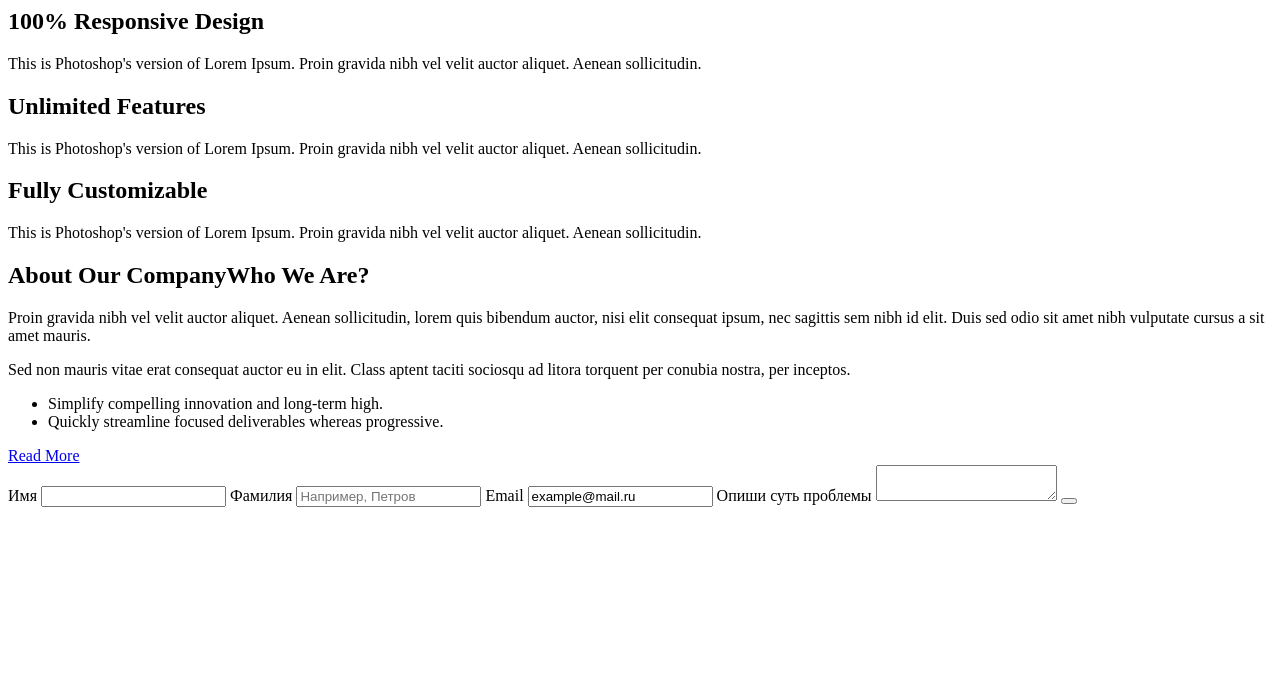
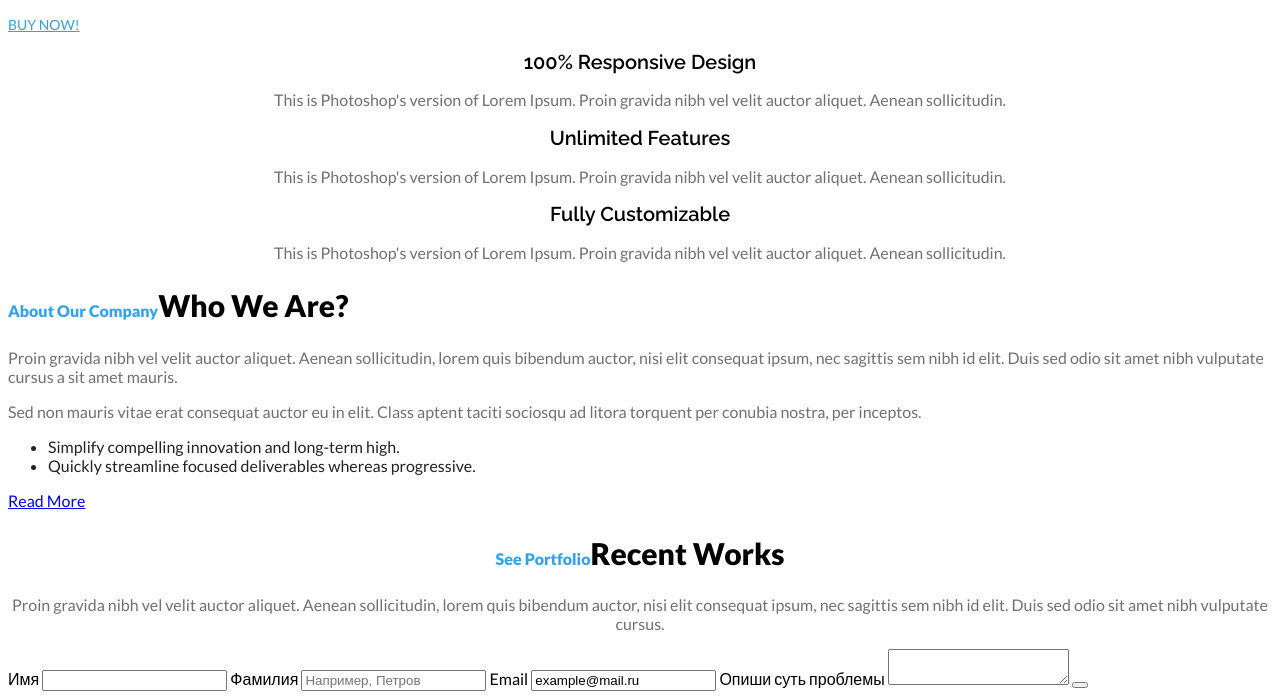
Before and after one commit to Milens2/site332, a plain HTML site: page site/index.html in a window 1280 px wide. Shown: the part 531-1230 px from the top of the page. Before the commit the page ends 1046 px from the top, so only its background shows below. Drawn offline with Linux system fonts and the light colour scheme; files that its build step writes are made by us from their sources.

Commit message:
Add files via upload

```diff
--- a/site/index.html
+++ b/site/index.html
@@ -4,7 +4,11 @@
     <meta charset="UTF-8">
     <meta name="viewport" content="width=device-width, initial-scale=1.0">
     <title>Document</title>
-    <link rel="stylesheet" href="css/style.css">
+    <link rel="preconnect" href="https://fonts.gstatic.com">
+    <link href="https://fonts.googleapis.com/css2?family=Raleway:ital,wght@0,100;0,200;0,300;0,400;0,500;0,600;0,700;0,800;0,900;1,100;1,200;1,300;1,400;1,500;1,600;1,700;1,800;1,900&display=swap" rel="stylesheet">
+    <link rel="preconnect" href="https://fonts.gstatic.com">
+    <link href="https://fonts.googleapis.com/css2?family=Lato:ital,wght@0,100;0,300;0,400;0,700;0,900;1,100;1,300;1,400;1,700;1,900&display=swap" rel="stylesheet">
+    <link rel="stylesheet" href="style.css">
 </head>
 <body>
 
@@ -38,33 +42,42 @@
                 <li><button></button></li>
             </ul>
         </nav>
-        <div>
+        <div class="title center">
         <p>Quickly Setup Your Website</p>
-        <h1>STEPUP IS DESIGNED SPECIALLY FOR STARTUPS</h1>
+        <h1>Stepup is designed specially for Startups</h1>
     </div>
-    <a href="#">Buy Now!</a>
+    <a href="#" class="btn">Buy Now!</a>
 </header>
 <main>
-    <div>
-        <h2>100% Responsive Design</h2>
-        <p>This is Photoshop's version of Lorem Ipsum. Proin gravida nibh vel velit auctor aliquet. Aenean sollicitudin.</p>
+    <div class="box center">
+        <div class="box-item">
+            <h2>100% Responsive Design</h2>
+            <p class="decription">This is Photoshop's version of Lorem Ipsum. Proin gravida nibh vel velit auctor aliquet. Aenean sollicitudin.</p>
+        </div>
+        <div class="box-item">
+            <h2>Unlimited Features</h2>
+            <p class="decription">This is Photoshop's version of Lorem Ipsum. Proin gravida nibh vel velit auctor aliquet. Aenean sollicitudin.</p>
+        </div>
+        <div class="box-item">
+            <h2>Fully Customizable</h2>
+            <p class="decription">This is Photoshop's version of Lorem Ipsum. Proin gravida nibh vel velit auctor aliquet. Aenean sollicitudin.</p>
+        </div>
     </div>
-    <div>
-        <h2>Unlimited Features</h2>
-        <p>This is Photoshop's version of Lorem Ipsum. Proin gravida nibh vel velit auctor aliquet. Aenean sollicitudin.</p>
-    </div>
-    <div>
-        <h2>Fully Customizable</h2>
-        <p>This is Photoshop's version of Lorem Ipsum. Proin gravida nibh vel velit auctor aliquet. Aenean sollicitudin.</p>
-    </div>
-    <h2><span>About Our Company</span>Who We Are?</h2>
-    <p>Proin gravida nibh vel velit auctor aliquet. Aenean sollicitudin, lorem quis bibendum auctor, nisi elit consequat ipsum, nec sagittis sem nibh id elit. Duis sed odio sit amet nibh vulputate cursus a sit amet mauris.</p>
-    <p>Sed non  mauris vitae erat consequat auctor eu in elit. Class aptent taciti sociosqu ad litora torquent per conubia nostra, per inceptos.</p>
-    <ul>
+
+    <h2 class="title-h2"><span>About Our Company</span>Who We Are?</h2>
+    <div></div>
+    <p class="decription">Proin gravida nibh vel velit auctor aliquet. Aenean sollicitudin, lorem quis bibendum auctor, nisi elit consequat ipsum, nec sagittis sem nibh id elit. Duis sed odio sit amet nibh vulputate cursus a sit amet mauris.</p>
+    <p class="decription">Sed non  mauris vitae erat consequat auctor eu in elit. Class aptent taciti sociosqu ad litora torquent per conubia nostra, per inceptos.</p>
+    <ul class="list-decription">
         <li>Simplify compelling innovation and long-term high.</li>
         <li>Quickly streamline focused deliverables whereas progressive.</li>
     </ul>
     <a href="#">Read More</a>
+    <div class="center">
+      <h2 class="title-h2"><span>See Portfolio</span>Recent Works</h2>
+      <div></div>
+      <p class="decription">Proin gravida nibh vel velit auctor aliquet. Aenean sollicitudin, lorem quis bibendum auctor, nisi elit consequat ipsum, nec sagittis sem nibh id elit. Duis sed odio sit amet nibh vulputate cursus.</p>
+    </div>
 </main>
 <footer></footer>
     <form action="">
--- a/site/style.css
+++ b/site/style.css
@@ -1,3 +1,11 @@
+body{
+    font-family: 'Lato', sans-serif;
+    font-weight: 400;
+    font-size: 16px;
+}
+.center{
+    text-align: center;
+}
 .nav-link{
     color: #444444;
 }
@@ -6,14 +14,38 @@
 }
 .info-item,
 .info-link{
-    color: rgba(255, 255, 255, 0.3)
+    color: rgba(255,255,255, 0.3);
+    font-size: 14px;
 }
 .title p{
     color: #30a3f0;
+    font-size: 18px;
 }
 .title h1{
     color: #fff;
+    font-size: 45px;
 }
 .btn{
     color: #30a3f0;
+    text-transform: uppercase;
+    font-size: 14px;
 }
+.box h2{
+    font-family: 'Raleway', sans-serif;
+    font-weight: 600;
+    font-size: 20px;
+}
+.title-h2{
+    font-size: 30px;
+    font-weight: 800;
+}
+.title-h2 span{
+    font-size: 16px;
+    color: #30a3f0;
+}
+.decription{
+color: #707070;
+}
+.list-decription{
+    color: #222222;
+}
```
